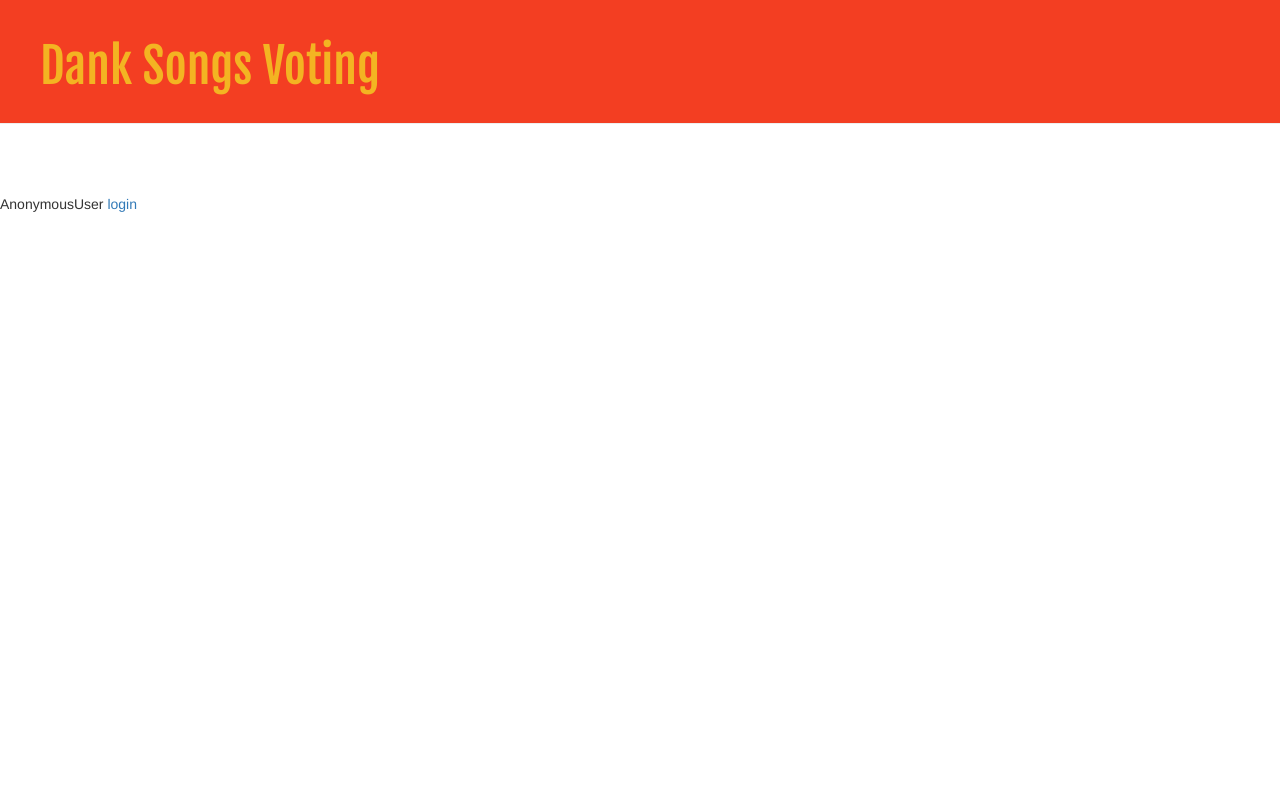
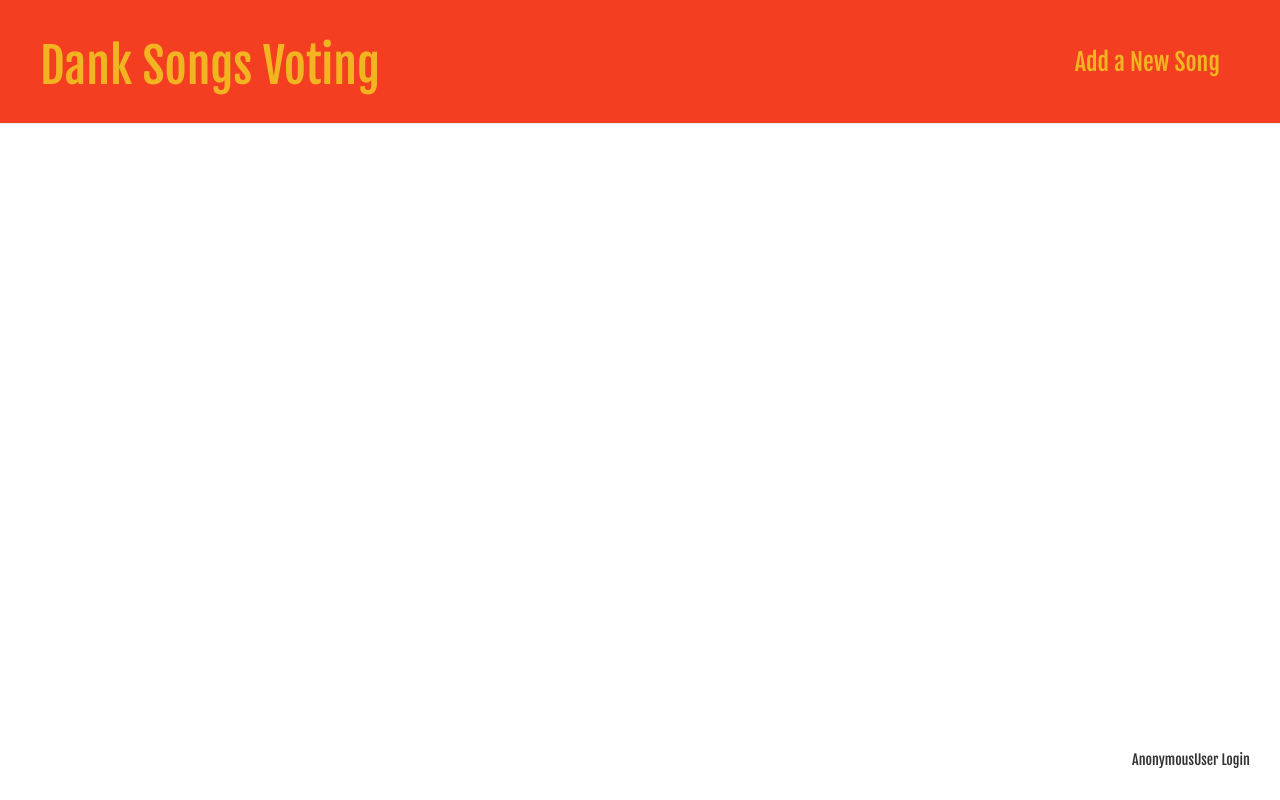
Before and after one commit to mitchellrule/DankSongs, a Django app: page / in a window 1280 px wide. Run offline with Django 3.2, Linux system fonts and the light colour scheme; data that the repository does not hold is empty; some libraries are stand-ins or nearby versions.

Commit message:
Finished auth, added input form

```diff
--- a/DankSongs/templates/registration/login.html
+++ b/DankSongs/templates/registration/login.html
@@ -5,6 +5,7 @@
     <title>Dank Songs</title>
 </head>
 <body>
+<div style="padding: 25px">
 {% if form.errors %}
 <p>Your username and password didn't match. Please try again.</p>
 {% endif %}
@@ -25,5 +26,6 @@
 <input type="submit" value="login" />
 <input type="hidden" name="next" value="{{ next }}" />
 </form>
+</div>
 </body>
 </html>
--- a/DankSongs/urls.py
+++ b/DankSongs/urls.py
@@ -15,11 +15,12 @@ Including another URLconf
 """
 from django.conf.urls import include, url
 from django.contrib import admin
+from django.contrib.auth.views import login, logout
 
 
 urlpatterns = [
     url(r'^admin/', admin.site.urls),
     url(r'', include('voting.urls')),
-    url(r'^login/$', 'django.contrib.auth.views.login'),
-    url(r'^logout/$', 'django.contrib.auth.views.logout'),
+    url(r'^login/$', login),
+    url(r'^logout/$', logout),
 ]
--- a/voting/static/css/voting.css
+++ b/voting/static/css/voting.css
@@ -1,3 +1,11 @@
+a {
+    color: inherit;
+}
+
+a:hover {
+    color: #F3B422;
+}
+
 .page-header {
     background-color: #F33E22;
     margin-top: 0;
@@ -45,3 +53,20 @@ h1, h2, h3, h4 {
 .post h1 a, .post h1 a:visited {
     color: #000000;
 }
+
+.login_logout {
+    position: fixed;
+    bottom: 30px;
+    right: 30px;
+    font-family: "Fjalla One", sans-serif;
+    size: 30pt;
+}
+
+.add_song {
+    position: fixed;
+    top: 45px;
+    right: 60px;
+    font-family: "Fjalla One", sans-serif;
+    font-size: 18pt;
+    color: #F3B422;
+}
--- a/voting/templates/voting/base.html
+++ b/voting/templates/voting/base.html
@@ -11,18 +11,21 @@
 </head>
 <body>
 <div class="page-header">
-    <h1>Dank Songs Voting</h1>
+    <a href="{% url 'voting.views.song_list' %}"><h1>Dank Songs Voting</h1></a>
+</div>
+<div class="add_song">
+    <a style="" href="{% url 'voting.views.add_song' %}">Add a New Song</a>
 </div>
 <div class="songs">
     {% block content %}
     {% endblock %}
 </div>
-<div>
+<div class="login_logout">
     {{ user }}
     {% if user.is_anonymous %}
-    <a href="{% url 'django.contrib.auth.views.login' %}">login</a>
+    <a href="{% url 'django.contrib.auth.views.login' %}">Login</a>
     {% else %}
-    <a href="{% url 'django.contrib.auth.views.logout' %}">logout</a>
+    <a href="{% url 'django.contrib.auth.views.logout' %}">Logout</a>
     {% endif %}
 </div>
 </body>
--- a/voting/urls.py
+++ b/voting/urls.py
@@ -4,4 +4,5 @@ from . import views
 
 urlpatterns = [
     url(r'^$', views.song_list, name='song_list'),
+    url(r'^add_song/$', views.add_song, name='add_song')
 ]
--- a/voting/views.py
+++ b/voting/views.py
@@ -1,8 +1,24 @@
 from django.shortcuts import render
 from django.utils import timezone
 from .models import Song
+from .forms import SongForm
+from django.shortcuts import redirect
+
 
 # Create your views here.
 def song_list(request):
 	songs = Song.objects.filter(added_date__lte=timezone.now()).order_by('added_date')
 	return render(request, 'voting/song_list.html', {'songs': songs})
+
+
+def add_song(request):
+	if request.method == "POST":
+		form = SongForm(request.POST)
+		if form.is_valid():
+			song = form.save(commit=False)
+			song.added_date = timezone.now()
+			song.save()
+			return redirect('song_list')
+	else:
+		form = SongForm()
+	return render(request, 'voting/add_song.html', {'form': form})
```
Also changed, not shown: voting/forms.py (added, +9 -0 lines), voting/templates/voting/add_song.html (added, +14 -0 lines).
